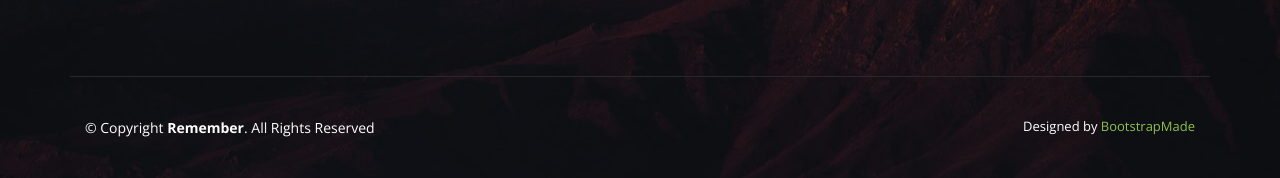
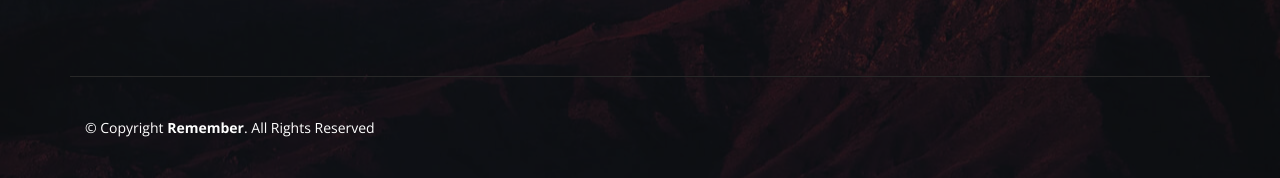
Before and after one commit to kevinjacob2001/CSEHackathon, a plain HTML site: page index.html in a window 1280 px wide. Shown: the part 4837-5015 px from the top of the page. Drawn offline with nearby package versions, Linux system fonts and the light colour scheme; a script that the page names is missing.

Commit message:
Update index.html

```diff
--- a/index.html
+++ b/index.html
@@ -569,13 +569,7 @@
       <div class="copyright">
         &copy; Copyright <strong><span>Remember</span></strong>. All Rights Reserved
       </div>
-      <div class="credits">
-        <!-- All the links in the footer should remain intact. -->
-        <!-- You can delete the links only if you purchased the pro version. -->
-        <!-- Licensing information: https://bootstrapmade.com/license/ -->
-        <!-- Purchase the pro version with working PHP/AJAX contact form: https://bootstrapmade.com/remember-free-multipurpose-bootstrap-template/ -->
-        Designed by <a href="https://bootstrapmade.com/">BootstrapMade</a>
-      </div>
+
     </div>
   </footer><!-- End Footer -->
 
```
